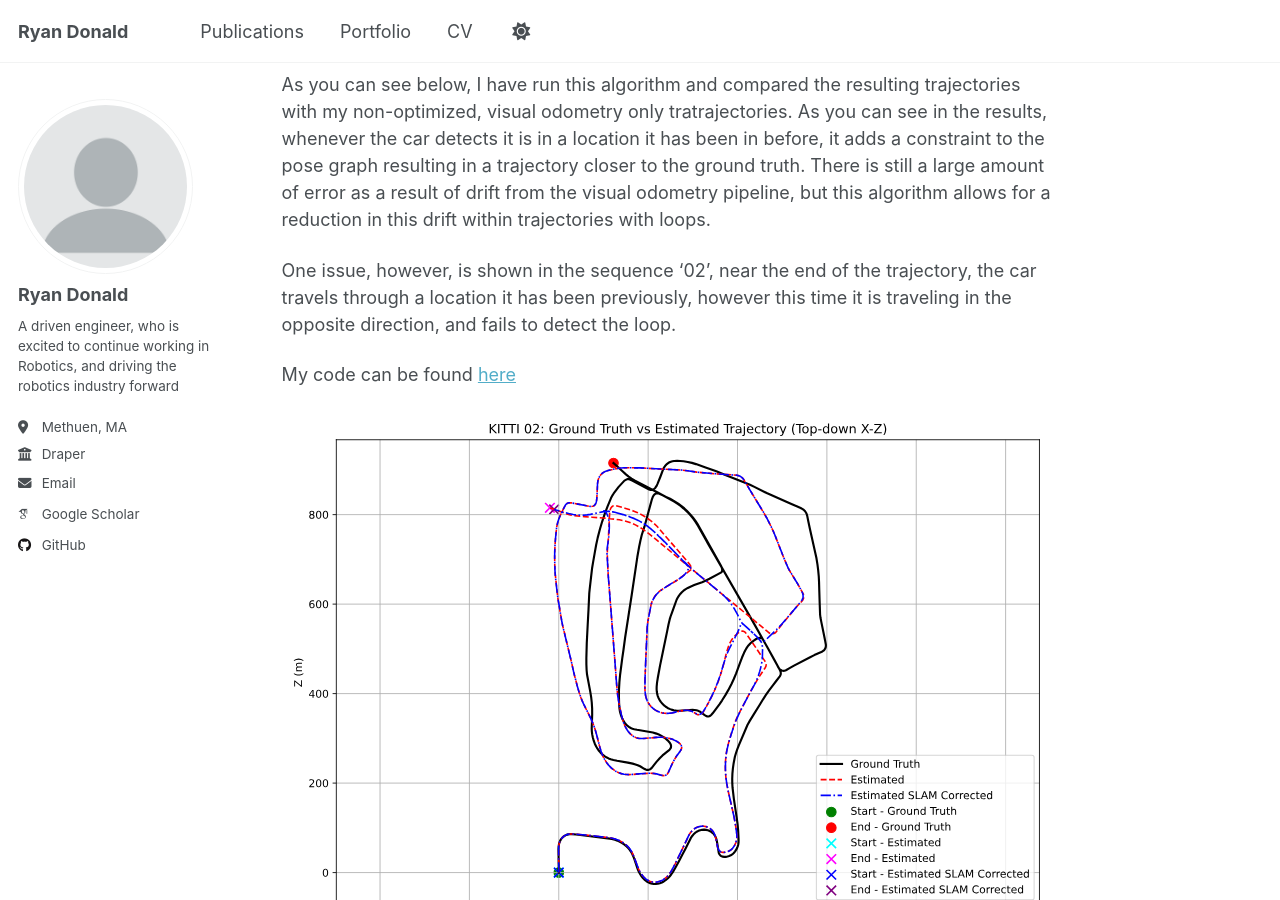
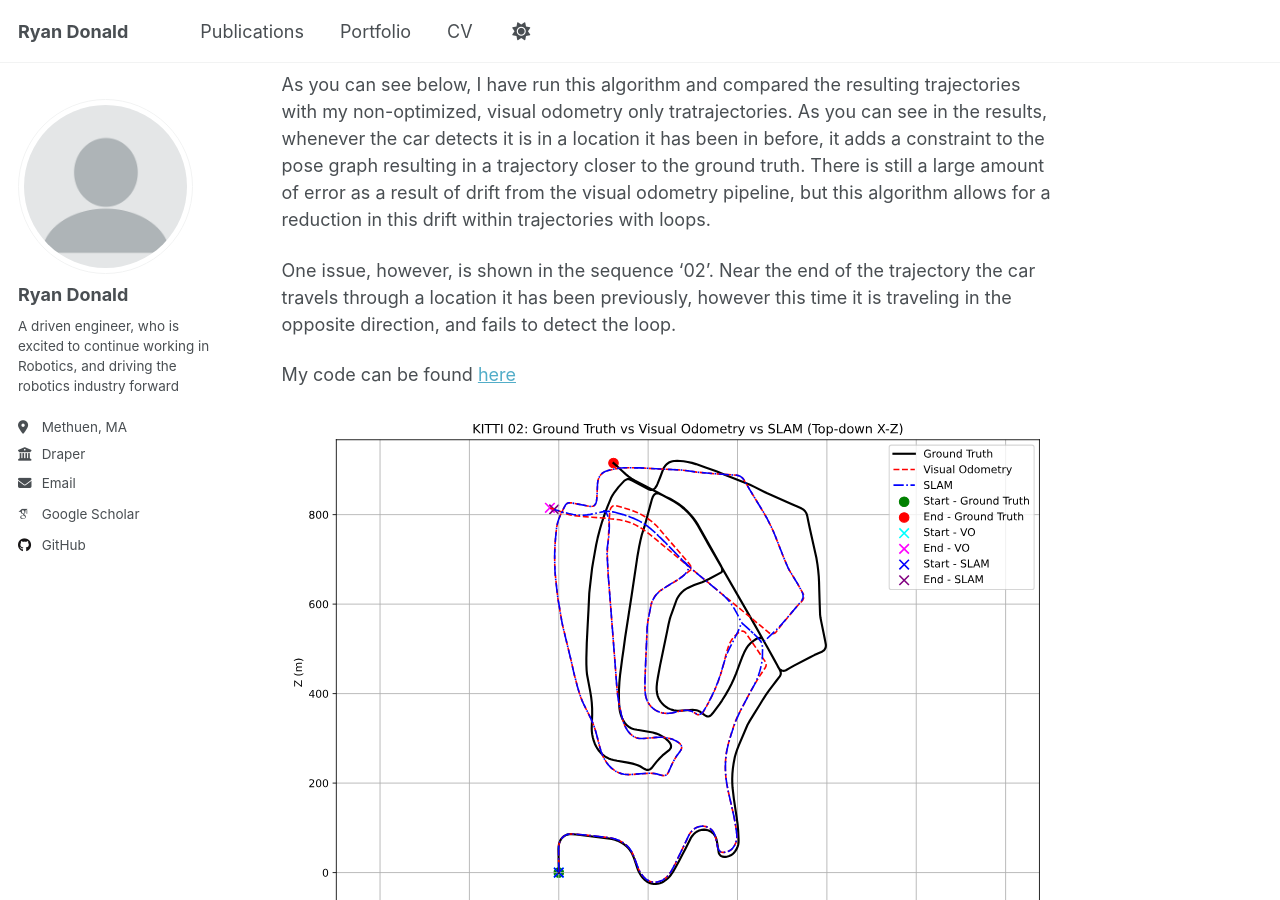
Before and after one commit to ryan-donald/ryan-donald.github.io, a Jekyll site: the page built from _portfolio/3-SLAM.md, in a window 1280 px wide and 900 px high, scrolled down 729 px. Built offline with Jekyll 4.4.1, drawn with Linux system fonts in a browser that asks for light colours; some web fonts are replaced; a script that is not in the unit is left out.

Commit message:
More updates. I remembered to rename the new files and delete the old ones as well.

```diff
--- a/_portfolio/3-SLAM.md
+++ b/_portfolio/3-SLAM.md
@@ -13,7 +13,7 @@
 
 As you can see below, I have run this algorithm and compared the resulting trajectories with my non-optimized, visual odometry only tratrajectories. As you can see in the results, whenever the car detects it is in a location it has been in before, it adds a constraint to the pose graph resulting in a trajectory closer to the ground truth. There is still a large amount of error as a result of drift from the visual odometry pipeline, but this algorithm allows for a reduction in this drift within trajectories with loops.
 
-One issue, however, is shown in the sequence '02', near the end of the trajectory, the car travels through a location it has been previously, however this time it is traveling in the opposite direction, and fails to detect the loop.
+One issue, however, is shown in the sequence '02'. Near the end of the trajectory the car travels through a location it has been previously, however this time it is traveling in the opposite direction, and fails to detect the loop.
 
 My code can be found [here](https://github.com/ryan-donald/slam/)
 
```
Also changed, not shown: images/kitti_02_slam_2d copy.png (deleted), images/kitti_02_slam_2d copy.svg (deleted), images/kitti_02_slam_2d.png, images/kitti_02_slam_2d.svg, images/kitti_05_slam_2d copy.png (deleted), images/kitti_05_slam_2d copy.svg (deleted), images/kitti_05_slam_2d.png, images/kitti_05_slam_2d.svg, images/kitti_06_slam_2d.png (deleted), images/kitti_06_slam_2d.svg (deleted), images/kitti_07_slam_2d copy.png (deleted), images/kitti_07_slam_2d copy.svg (deleted), images/kitti_07_slam_2d.png, images/kitti_07_slam_2d.svg, 4 more files.
